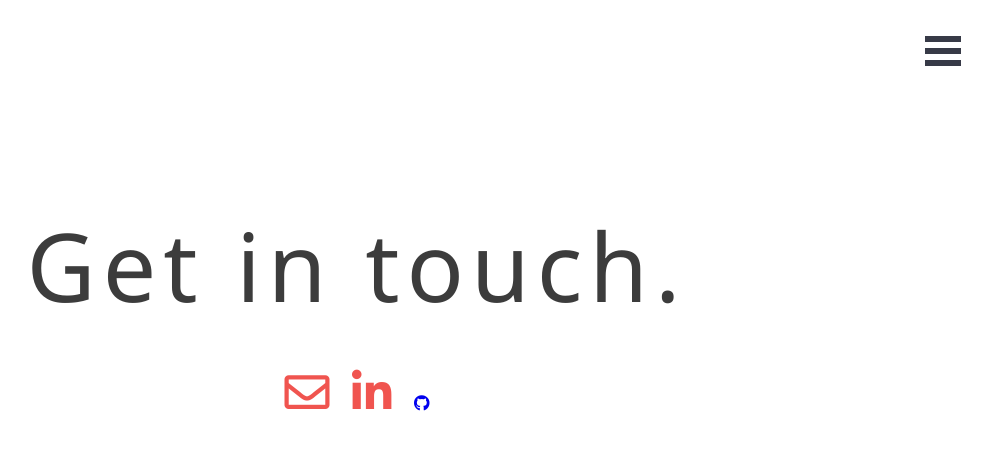
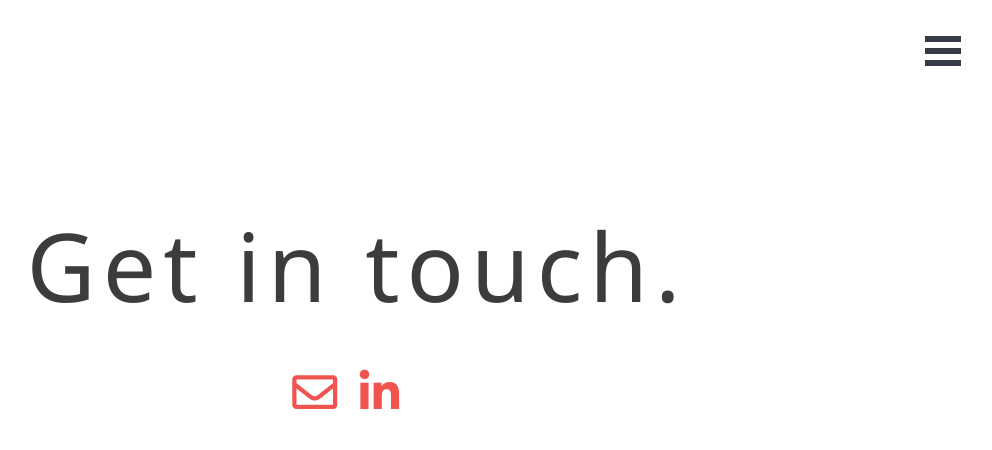
Before and after one commit to kriti-rai/my-react-portfolio, a React (Create React App) app: page /contact in a window 1280 px wide. Shown: the top 450 px of the page, without its empty margins (283-1275 px from the left). Built offline with nearby package versions, Linux system fonts and the light colour scheme.

Commit message:
Add mailto: attribute and remove github icon

```diff
--- a/src/components/contact/ContactMedia.js
+++ b/src/components/contact/ContactMedia.js
@@ -3,9 +3,8 @@ import React, { Fragment } from 'react';
 const ContactMedia = () => {
   return (
     <>
-      <span><i className="far fa-envelope">&nbsp;&nbsp;</i></span>
+      <span><a href="mailto:kriti.rai@gmail.com"><i className="far fa-envelope">&nbsp;&nbsp;</i></a></span>
       <span><a target='_blank' href='https://linkedin.com/in/kriti-rai/'><i className="fab fa-linkedin-in">&nbsp;&nbsp;</i></a></span>
-      <span><a target='_blank' href='https://github.com/kriti-rai/'><i class="fab fa-github"></i></a></span>
     </>
   )
 }
```
